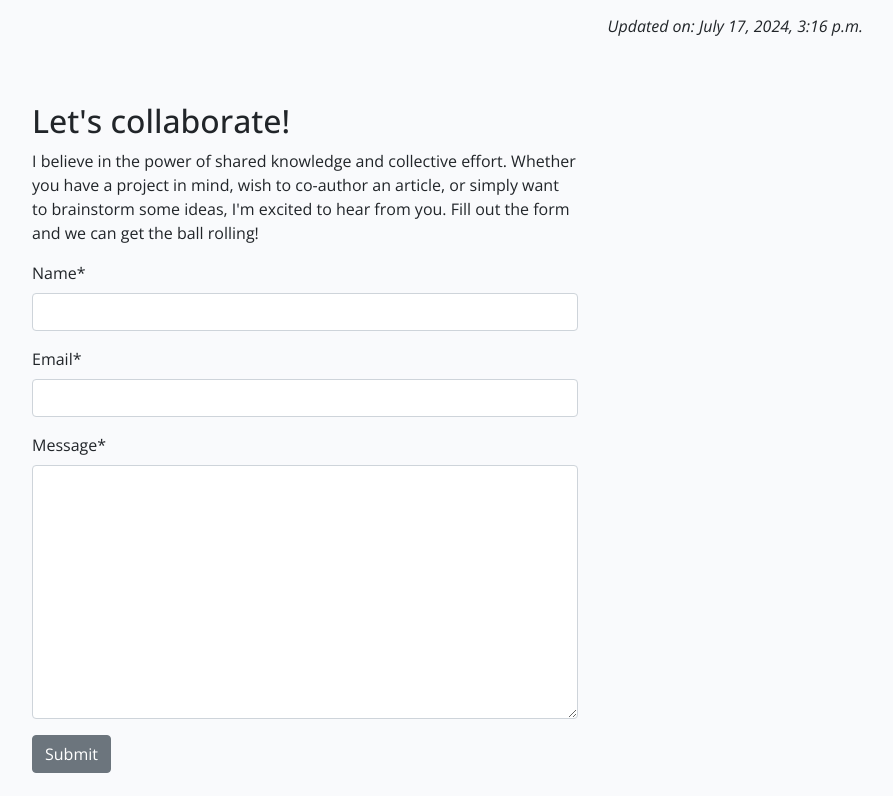
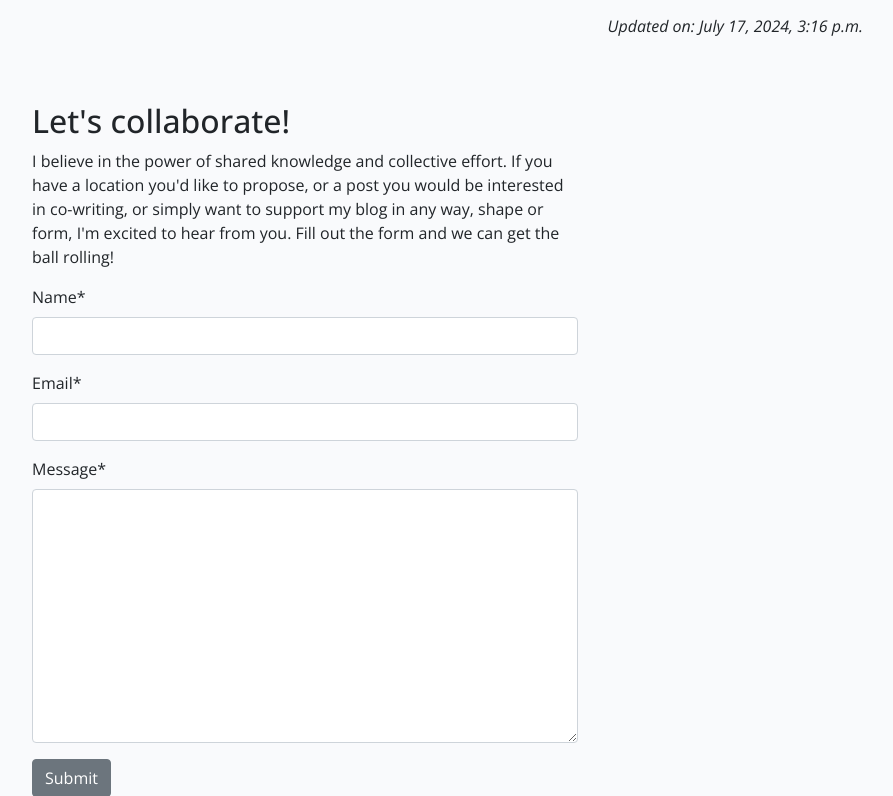
Before and after one commit to JonathanDussot/hidden-gem-blog, a Django app: page /about/ in a window 1280 px wide. Shown: the part 611-1407 px from the top of the page, without its empty margins (335-1228 px from the left). Run offline with Django 5.2, Linux system fonts and the light colour scheme; data comes from the database, SQL or seed files in the repository; some libraries are stand-ins or nearby versions.

Commit message:
Update About.html content.

```diff
--- a/about/templates/about/about.html
+++ b/about/templates/about/about.html
@@ -30,10 +30,10 @@
         <div class="col-12 col-md-6 my-5">
             <h2>Let's collaborate!</h2>
             <p>I believe in the power of shared knowledge and collective effort.
-                Whether you have a project in mind, wish to co-author
-                an article, or simply want to brainstorm some ideas,
-                I'm excited to hear from you. Fill out the form
-                and we can get the ball rolling!</p>
+                If you have a location you'd like to propose, or a post you would
+                be interested in co-writing, or simply want to support my blog in
+                any way, shape or form, I'm excited to hear from you. Fill out the
+                form and we can get the ball rolling!</p>
 
             <!-- add your form here. Your submit button should
                                 have the classes of btn, btn-secondary -->
```
